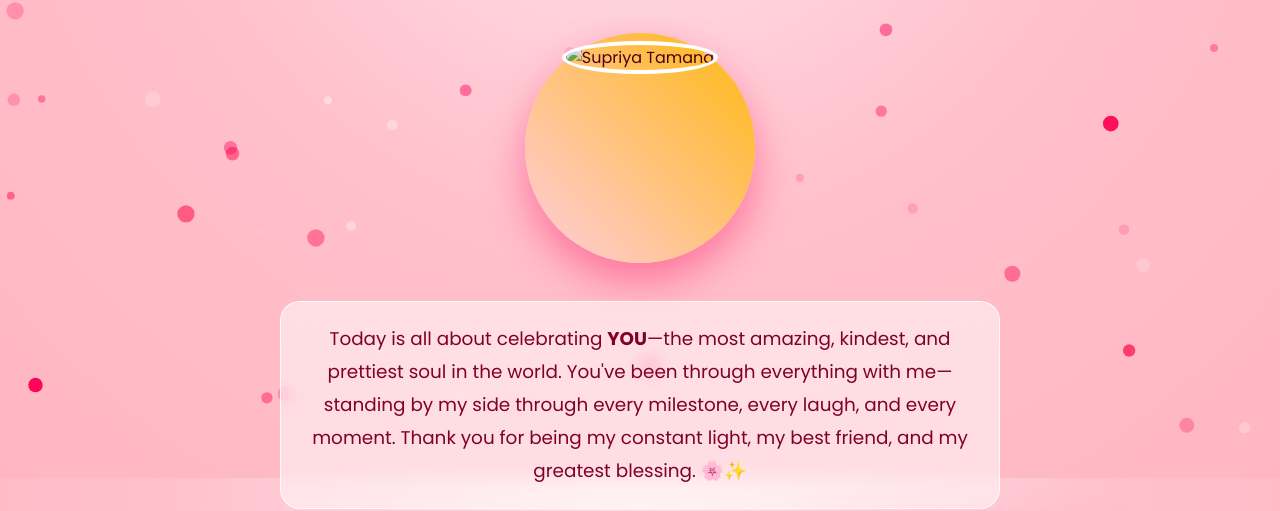
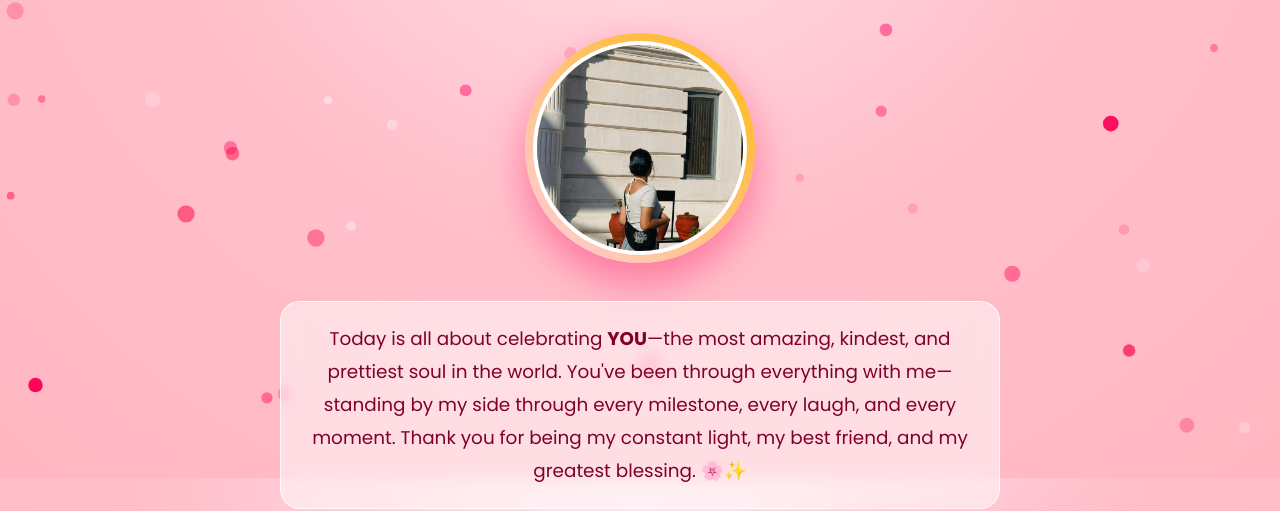
Before and after one commit to lamichhanesapana049-coder/happy-birthday, a plain HTML site: page index.html in a window 1280 px wide. Shown: the part 322-833 px from the top of the page. Drawn offline with nearby package versions, Linux system fonts and the light colour scheme; files whose address does not match are found by name; a web font is replaced by a local one.

Commit message:
Update index.html

```diff
--- a/index.html
+++ b/index.html
@@ -38,7 +38,7 @@
         <h2 class="hero-subtitle">To the prettiest & sweetest best friend who means everything to me 💖</h2>
 
         <div class="hero-photo-ring" onclick="triggerConfetti()">
-            <img src="images/image1.jpg" alt="Supriya Tamang">
+            <img src="image1.jpg" alt="Supriya Tamang">
             <div class="ring-pulse"></div>
         </div>
 
```
